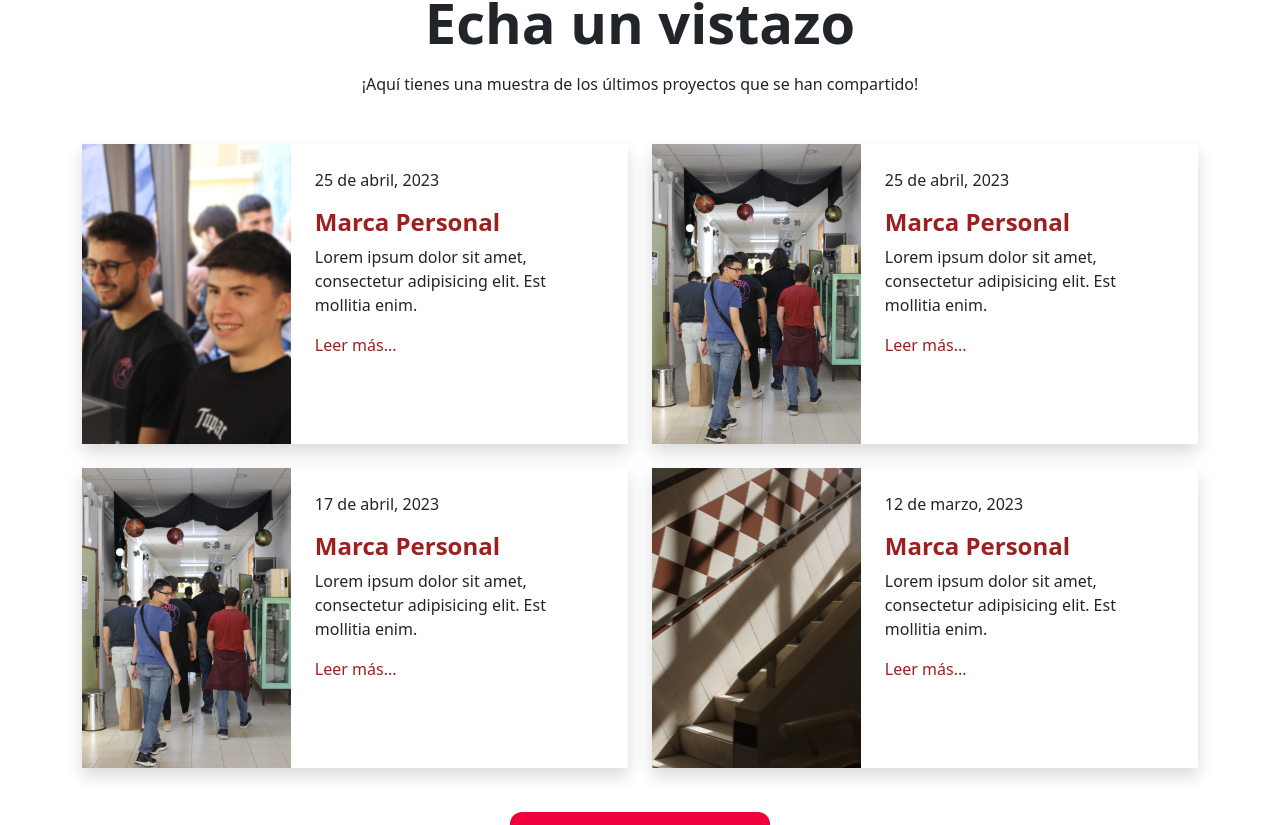
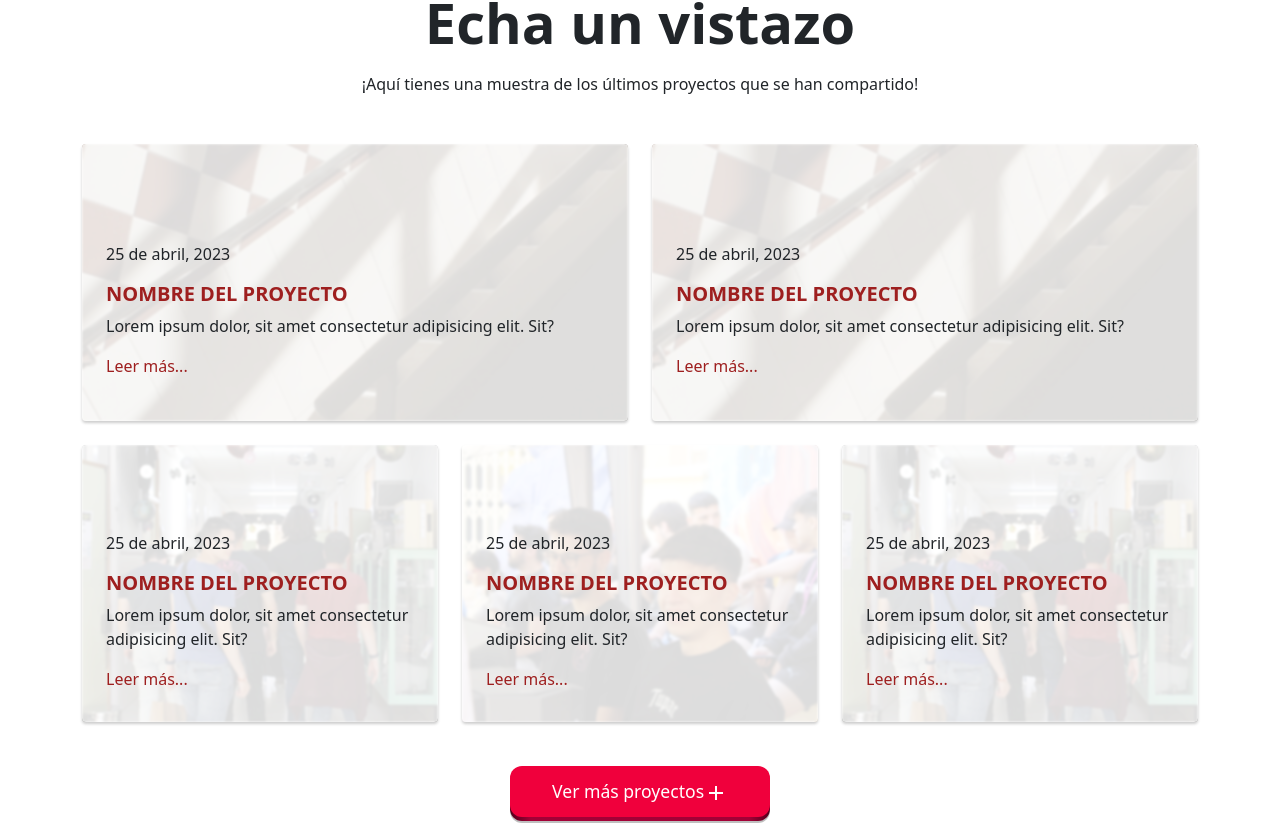
Before and after one commit to 2DAW-CarlosIII/marcaPersonalFront, a React (Vite) app: page / in a window 1280 px wide. Shown: the part 2197-3022 px from the top of the page. Built offline with nearby package versions, Linux system fonts and the light colour scheme; what ra-jsonapi-client would draw is missing.

Commit message:
Últimas modificaciones
Listos los enlaces en Footer y Navbar. Arreglado Landing final e inicio de filtros en Proyectos

```diff
--- a/src/Front/components/common/Footer.jsx
+++ b/src/Front/components/common/Footer.jsx
@@ -14,7 +14,7 @@ function FooterComponent() {
                 <div className="container">
                     <div className="row g-4">
                         <div className="col-12 col-lg-4">
-                            <a href="#"><img src={logo} alt="" className='mb-3' id="footer-icon"/></a>
+                            <a href="/"><img src={logo} alt="" className='mb-3' id="footer-icon"/></a>
                             <p>Lorem ipsum dolor, sit amet consectetur adipisicing elit. Sequi earum atque consequuntur suscipit.</p>
                             <div className="social-links d-flex gap-2">
                                 <a href=""><FacebookIcon></FacebookIcon></a>
@@ -44,7 +44,7 @@ function FooterComponent() {
                             <p className="mb-0">Copyrights all rights reserved</p>
                         </div>
                         <div className="col-auto">
-                            <p className="mb-0">Designed by <a href='#'>CIFP Carlos III</a></p>
+                            <p className="mb-0">Designed by <a href='/'>CIFP Carlos III</a></p>
                         </div>
                     </div>
                 </div>
--- a/src/Front/components/common/Navbar.jsx
+++ b/src/Front/components/common/Navbar.jsx
@@ -12,7 +12,7 @@ function NavbarComponent() {
   return (
     <Navbar style={{backgroundColor: 'var(--grey700)'}} expand="lg" fixed="top" data-bs-theme="dark">
       <Container fluid>
-        <Navbar.Brand href="#">
+        <Navbar.Brand href="/">
           <div style={{width: 'auto', height: '40px'}}>
             <img src={logo} alt="" style={{width: '100%', height: '100%'}}/>
           </div>
@@ -24,7 +24,7 @@ function NavbarComponent() {
             style={{ maxHeight: '100px' }}
             navbarScroll
           >
-            <Nav.Link href="#action1">Los proyectos</Nav.Link>
+            <Nav.Link href="/proyectos">Los proyectos</Nav.Link>
             <NavDropdown title="Categorías" id="navbarScrollingDropdown">
               <NavDropdown.Item href="#action3">Profesores</NavDropdown.Item>
               <NavDropdown.Item href="#action4">
--- a/src/Front/components/pages/LandingPage.jsx
+++ b/src/Front/components/pages/LandingPage.jsx
@@ -46,7 +46,7 @@ function LandingPage() {
                         <div className="col-12 col-md-4">
                             <div className="utilidades shadow p-lg-5 p-4">
                                 <div className="cajaIcono mb-4">
-                            <PersonIcon sx={{fontSize: 30}}></PersonIcon>
+                                    <PersonIcon sx={{ fontSize: 30 }}></PersonIcon>
                                 </div>
                                 <h5 className="fw-semibold mb-3">Alumno</h5>
                                 <p>Lorem ipsum dolor sit amet consectetur adipisicing elit. Nisi vero excepturi ab.</p>
@@ -55,7 +55,7 @@ function LandingPage() {
                         <div className="col-12 col-md-4">
                             <div className="utilidades shadow p-lg-5 p-4">
                                 <div className="cajaIcono mb-4">
-                            <AccountBalanceIcon sx={{fontSize: 30}}></AccountBalanceIcon>
+                                    <AccountBalanceIcon sx={{ fontSize: 30 }}></AccountBalanceIcon>
                                 </div>
                                 <h5 className="fw-semibold mb-3">Docente</h5>
                                 <p>Lorem ipsum dolor sit amet consectetur adipisicing elit. Nisi vero excepturi ab.</p>
@@ -64,7 +64,7 @@ function LandingPage() {
                         <div className="col-12 col-md-4">
                             <div className="utilidades shadow p-lg-5 p-4">
                                 <div className="cajaIcono mb-4">
-                            <LocationCityIcon sx={{fontSize: 30}}></LocationCityIcon>
+                                    <LocationCityIcon sx={{ fontSize: 30 }}></LocationCityIcon>
                                 </div>
                                 <h5 className="fw-semibold mb-3">Empresas</h5>
                                 <p>Lorem ipsum dolor sit amet consectetur adipisicing elit. Nisi vero excepturi ab.</p>
@@ -107,69 +107,73 @@ function LandingPage() {
                             </div>
                         </div>
                     </div>
+
                     <div className="row g-4 mb-4">
                         <div className="col-12 col-md-6">
-                    <div className="last-post d-flex shadow">
-                        <div className="img-last-post">
-                            <img src={jugadores} alt=""/>
-                        </div>
-                        <div className="last-post-content p-4">
+                            <div className="container-imagen">
+                                <img src={escaleras} alt="" />
+                                <div className="overlay-light"></div>
+                                <div className="container-texto p-4">
                                     <p>25 de abril, 2023</p>
-                            <h4>
-                                <a href="" className="fw-bold">Marca Personal</a>
-                            </h4>
-                            <p>Lorem ipsum dolor sit amet, consectetur adipisicing elit. Est mollitia enim.</p>
+                                    <h5 className="fw-bold text-uppercase"><a href="">Nombre del proyecto</a></h5>
+                                    <p>Lorem ipsum dolor, sit amet consectetur adipisicing elit. Sit?</p>
                                     <a href="">Leer más...</a>
                                 </div>
                             </div>
                         </div>
                         <div className="col-12 col-md-6">
-                    <div className="last-post d-flex shadow">
-                        <div className="img-last-post">
-                            <img src={pasillo} alt=""/>
-                        </div>
-                        <div className="last-post-content p-4">
+                            <div className="container-imagen">
+                                <img src={escaleras} alt="" />
+                                <div className="overlay-light"></div>
+                                <div className="container-texto p-4">
                                     <p>25 de abril, 2023</p>
-                            <h4>
-                                <a href="" className="fw-bold">Marca Personal</a>
-                            </h4>
-                            <p>Lorem ipsum dolor sit amet, consectetur adipisicing elit. Est mollitia enim.</p>
+                                    <h5 className="fw-bold text-uppercase"><a href="">Nombre del proyecto</a></h5>
+                                    <p>Lorem ipsum dolor, sit amet consectetur adipisicing elit. Sit?</p>
                                     <a href="">Leer más...</a>
                                 </div>
                             </div>
                         </div>
-                <div className="col-12 col-md-6">
-                    <div className="last-post d-flex shadow">
-                        <div className="img-last-post">
-                            <img src={pasillo} alt=""/>
-                        </div>
-                        <div className="last-post-content p-4">
-                            <p>17 de abril, 2023</p>
-                            <h4>
-                                <a href="" className="fw-bold">Marca Personal</a>
-                            </h4>
-                            <p>Lorem ipsum dolor sit amet, consectetur adipisicing elit. Est mollitia enim.</p>
+                        <div className="col-12 col-md-4">
+                            <div className="container-imagen">
+                                <img src={pasillo} alt="" />
+                                <div className="overlay-light"></div>
+                                <div className="container-texto p-4">
+                                    <p>25 de abril, 2023</p>
+                                    <h5 className="fw-bold text-uppercase"><a href="">Nombre del proyecto</a></h5>
+                                    <p>Lorem ipsum dolor, sit amet consectetur adipisicing elit. Sit?</p>
                                     <a href="">Leer más...</a>
                                 </div>
                             </div>
                         </div>
-                <div className="col-12 col-md-6">
-                    <div className="last-post d-flex shadow">
-                        <div className="img-last-post">
-                            <img src={escaleras} alt=""/>
-                        </div>
-                        <div className="last-post-content p-4">
-                            <p>12 de marzo, 2023</p>
-                            <h4>
-                                <a href="" className="fw-bold">Marca Personal</a>
-                            </h4>
-                            <p>Lorem ipsum dolor sit amet, consectetur adipisicing elit. Est mollitia enim.</p>
+                        <div className="col-12 col-md-4">
+                            <div className="container-imagen">
+                                <img src={jugadores} alt="" />
+                                <div className="overlay-light"></div>
+                                <div className="container-texto p-4">
+                                    <p>25 de abril, 2023</p>
+                                    <h5 className="fw-bold text-uppercase"><a href="">Nombre del proyecto</a></h5>
+                                    <p>Lorem ipsum dolor, sit amet consectetur adipisicing elit. Sit?</p>
                                     <a href="">Leer más...</a>
                                 </div>
                             </div>
                         </div>
+                        <div className="col-12 col-md-4">
+                            <div className="container-imagen">
+                                <img src={pasillo} alt="" />
+                                <div className="overlay-light"></div>
+                                <div className="container-texto p-4">
+                                    <p>25 de abril, 2023</p>
+                                    <h5 className="fw-bold text-uppercase"><a href="">Nombre del proyecto</a></h5>
+                                    <p>Lorem ipsum dolor, sit amet consectetur adipisicing elit. Sit?</p>
+                                    <a href="">Leer más...</a>
+                                </div>
+                            </div>
+                        </div>
+                    </div>
+
+                    <div className="row">
                         <div className="col-12 d-flex justify-content-center">
-                    <a href="#">
+                            <a href="/proyectos">
                                 <button className="button-82-pushable mt-4 d-flex justify-content-center gap-1" role="button">
                                     <span className="button-82-shadow"></span>
                                     <span className="button-82-edge"></span>
--- a/src/Front/components/pages/Proyectos.jsx
+++ b/src/Front/components/pages/Proyectos.jsx
@@ -27,11 +27,15 @@ function ProyectosView() {
                         </div>
                     </div>
 
-                    <div className="container mb-4" id="nav-proyectos">
+                    <div className="row mb-4" id="nav-proyectos">
                         <NavTabComponent></NavTabComponent>
                     </div>
 
-                    <div className="row g-3 mb-5">
+                    <div className="row mb-4">
+                        FILTER
+                    </div>
+
+                    <div className="row g-3 mb-5 text-white">
                         <div className="col-12 col-md-4">
                             <div className="container-imagen">
                                 <img src={escaleras} alt="" />
--- a/src/index.css
+++ b/src/index.css
@@ -13,7 +13,7 @@
     --grey600: rgba(36, 36, 36, 0.808);
     --grey500: rgba(36, 36, 36, 0.616);
     --grey100: rgba(36, 36, 36, 0.301);
-    --grey: rgba(255, 255, 255, 0.658);
+    --grey: rgba(255, 255, 255, 0.856);
     --white: white;
 
     --body-bg: white;
@@ -122,29 +122,6 @@ a:hover {
     background-size: cover;
 }
 
-/*ÚLTIMOS POST / DESTACADOS*/
-.img-last-post {
-    width: 400px;
-    height: 300px;
-    overflow: hidden;
-}
-
-.img-last-post img {
-    width: 100%;
-    height: 100%;
-    object-fit: cover;
-}
-
-@media (max-width: 768px) {
-    .last-post {
-        flex-direction: column;
-    }
-
-    .img-last-post {
-        width: 100%;
-    }
-}
-
 /*CONTACTO*/
 #contacto {
     position: relative;
@@ -205,7 +182,7 @@ footer p {
     border-top: 1px solid var(--grey);
 }
 
-/*PROYECTOS*/
+/*PROYECTOS Y DESTACADOS*/
 #nav-proyectos .nav {
     --bs-nav-link-color: var(--primary);
     --bs-nav-link-hover-color: var(--primary-light);
@@ -249,12 +226,20 @@ footer p {
     background-color: var(--grey500);
 }
 
+.overlay-light {
+    position: absolute;
+    top: 0;
+    left: 0;
+    width: 100%;
+    height: 100%;
+    background-color: var(--grey);
+}
+
 .container-texto {
     position: absolute;
     top: 60%;
     left: 50%;
     transform: translate(-50%, -50%);
-    color: var(--white);
     width: 100%;
 }
 
```
Lines whose indentation alone changed are shown as unchanged.
